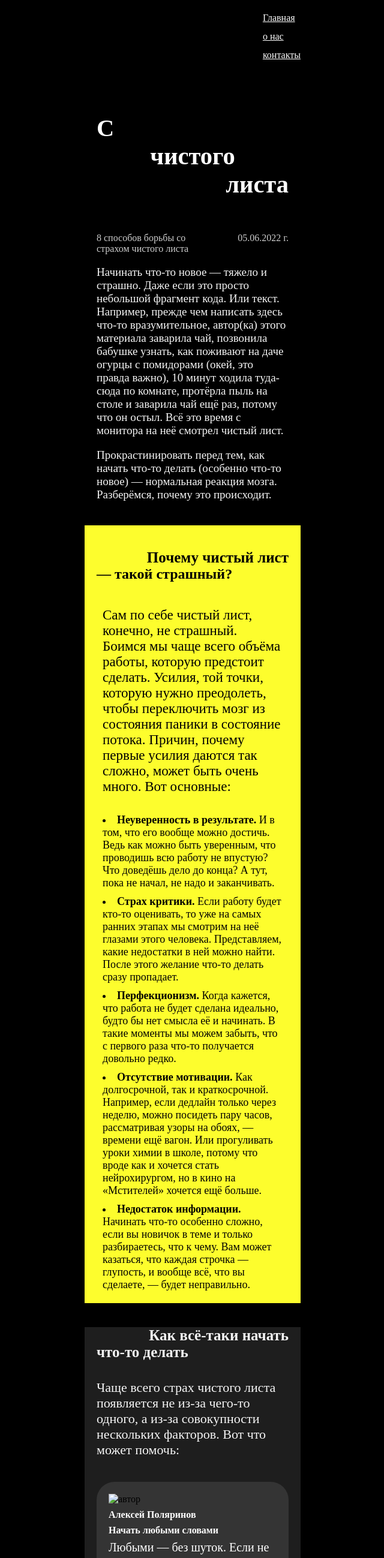
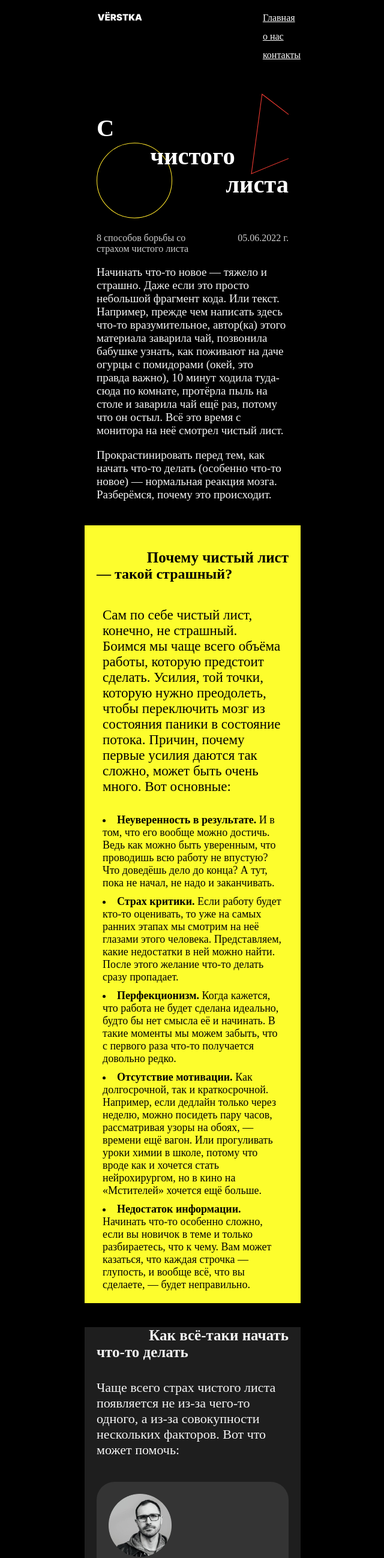
Before and after one commit to SkiltHilt/ver, a plain HTML site: page index.html in a window 1280 px wide. Shown: the top 2598 px of the page at 60% size, without its empty margins (319-959 px from the left). Drawn offline with Linux system fonts and the light colour scheme.

Commit message:
+фото

```diff
--- a/index.css
+++ b/index.css
@@ -39,7 +39,7 @@
 }
 .cover{
     color: white;
-    background-image: url(./images/cover.svg);
+    background-image: url(./s-chistogo-lista/cover.svg);
     background-repeat: no-repeat;
     background-size: cover;
     overflow: hidden;
--- a/index.html
+++ b/index.html
@@ -8,7 +8,7 @@
 </head>
 <body class="page">
     <header class="header">
-        <img class="header_logo" src="./images/logo.svg">
+        <img class="header_logo" src="./s-chistogo-lista/logo.svg">
         <nav class="header_menu">
             <ul class="header_menu-list">
                 <li class="header_menu-item"><a class="header_menu-link" href="">Главная</a></li>
@@ -61,7 +61,7 @@
                 </div>
             </section>
             <main class="main2">
-                <img class="img1" src="./images/polyarinov.png" alt="автор">
+                <img class="img1" src="./s-chistogo-lista/polyarinov.png" alt="автор">
                 <figcaption class="polyarinov"><b>Алексей Поляринов</b></figcaption>
 
                  <p class="p2"><b>Начать любыми словами</b></p>
@@ -73,7 +73,7 @@
                 <p class="p5">Самую обычную: 10 на 15 сантиметров. Уже от одного ощущения, что предстоит работа над большой и сложной задачей, может пропасть всякое желание за неё браться. В такие моменты хорошо помогает загнать задачу в рамки — в прямом смысле. Сосредоточьтесь на том, чтобы заполнить только пространство 10х15 сантиметров. Что дальше — пока неважно.</p>
             </main>
             <main class="main4">
-                <img class="img2" src="./images/bunin.png" alt="автор">
+                <img class="img2" src="./s-chistogo-lista/bunin.png" alt="автор">
                 <figcaption class="bunin"><b>Иван Буннин</b></figcaption>
                 <p class="p6"><b>Сделать из задачи рутину</b></p>
                 <p class="p7">«Писать стихи нужно каждый день, подобно тому как скрипач или пианист непременно должен каждый день без пропусков по нескольку часов играть на своём инструменте. В противном случае ваш талант неизбежно оскудеет, высохнет, подобно колодцу, откуда долгое время не берут воду. А о чём писать? О чём угодно. Если у вас в данное время нет никакой темы, идеи, то пишите просто обо всём, что увидите», — такой совет своему приятелю дал Иван Бунин. Нет повода ему не следовать.</p>
```
Also changed, not shown: s-chistogo-lista/bunin.png (added), s-chistogo-lista/cover.svg (added), s-chistogo-lista/logo.svg (added), s-chistogo-lista/polyarinov.png (added).
